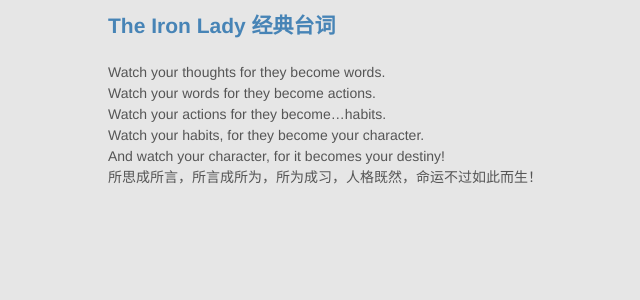
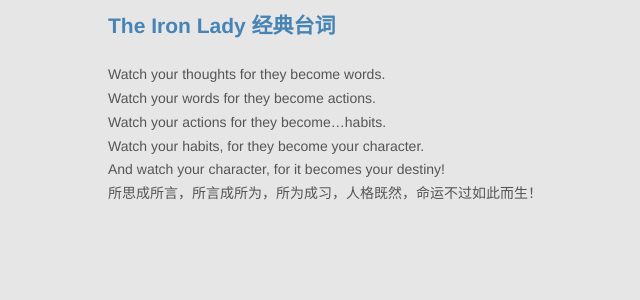
Before and after one commit to aNd1coder/and1coder.github.com, a Jekyll site: the page built from _posts/2012-07-08-The-Iron-Lady经典台词.md, in a window 1280 px wide. Shown: the top 300 px of the page, without its empty margins (222-862 px from the left). Built offline with Jekyll 4.4.1, drawn with Linux system fonts in a browser that asks for light colours; Markdown is read by kramdown in place of the engine named in the settings.

Commit message:
调整样式

```diff
--- a/public/css/app.css
+++ b/public/css/app.css
@@ -6,6 +6,7 @@
 ol, ul { margin-left: 1.4em; list-style: square; }
 input, select, h1, h2, h3, h4, h5, h6 { font-size: 100%; }
 table { border-collapse: collapse; border-spacing: 0; }
+p { margin: .2em 0; }
 a { text-decoration: none; color: #4183c4; }
 a:hover { text-decoration: underline; }
 a, img { -webkit-touch-callout: none; }
```
